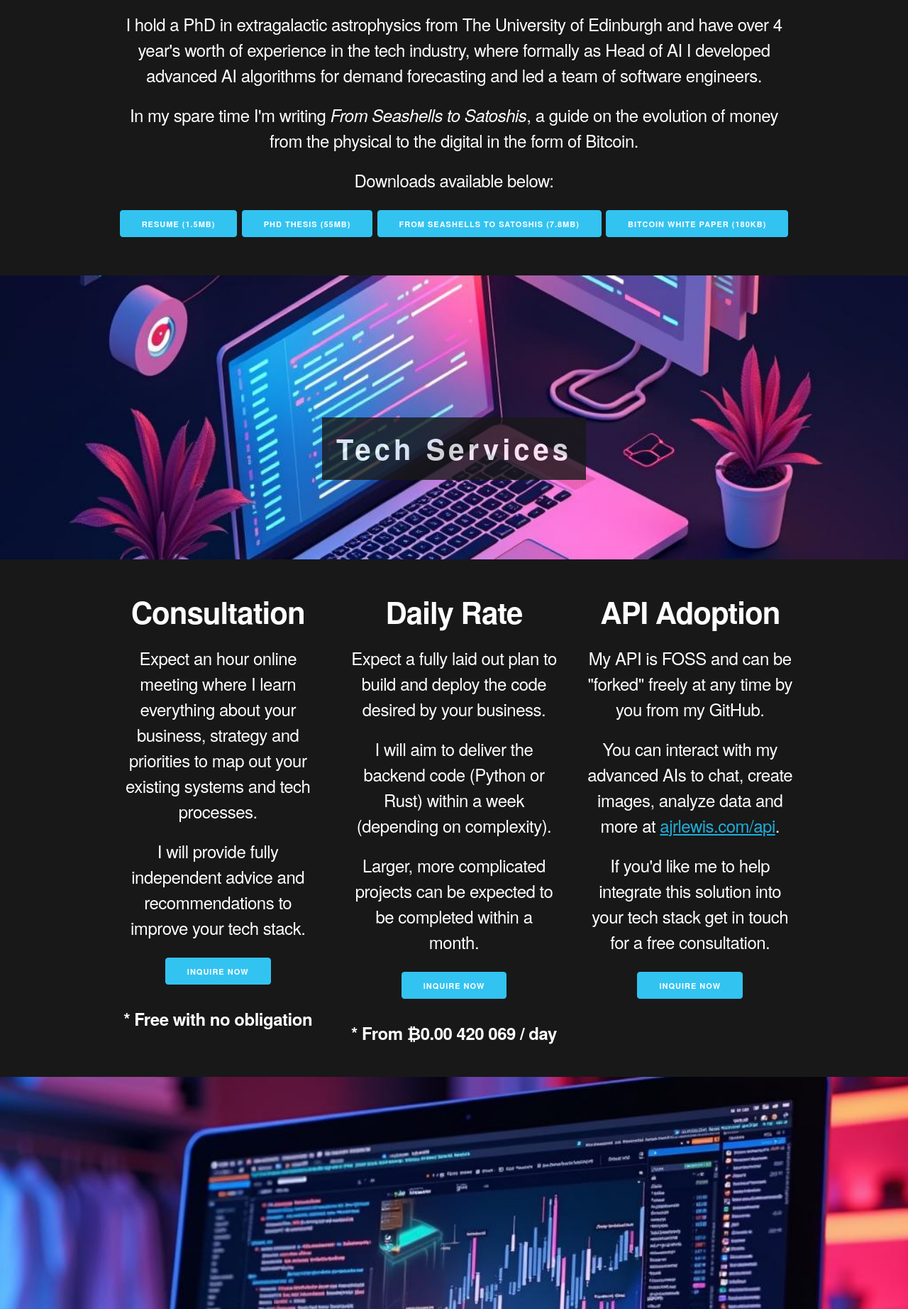
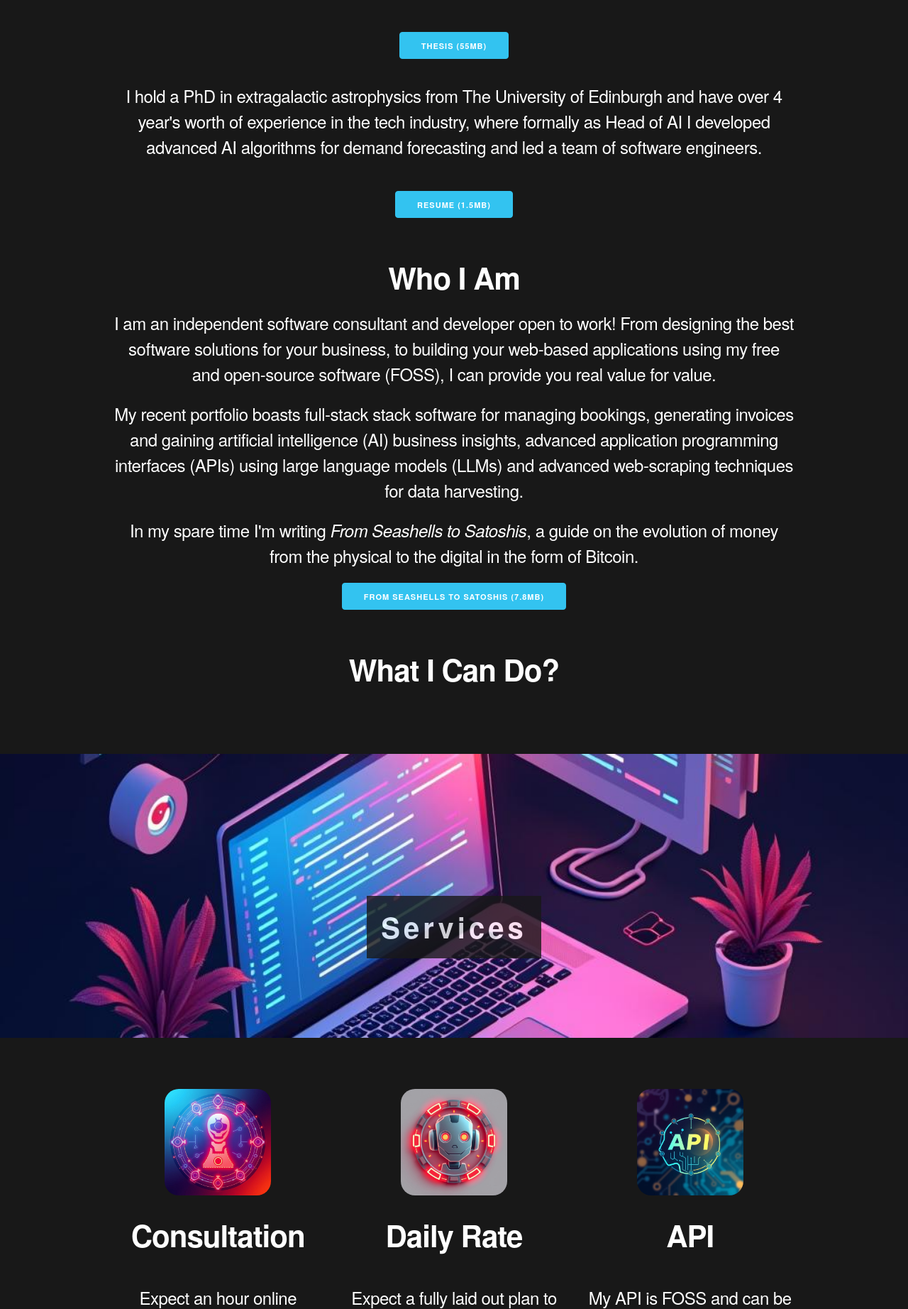
Before and after one commit to ajrlewis/ajrlewis_web, a Flask app: page / in a window 1280 px wide. Shown: the part 1404-3248 px from the top of the page at 71% size. Run offline with Flask 3, Linux system fonts and the light colour scheme; parts of the project's set-up code (start-up, migrations or seed data) failed here and were passed over.

Commit message:
Updated text layout and added icon images for the services.

```diff
--- a/templates/index.html
+++ b/templates/index.html
@@ -10,29 +10,46 @@
   <div class="container">
     <br>
     <br>
+    <br>
+    <br>
     <div class="row">
       <img src="/static/img/profile-ajrlewis-cartoon.png" alt="Profile Picture" width="250px" height="250px" style="border-radius: 20px">
       <br>
       <br>
-      <p>I am an independent software consultant and developer open to work! From designing the best software solutions for your business, to building your web-based applications using my free and open-source software (FOSS), I can provide you real value for value.</p>
-      <p>My recent portfolio boasts full-stack stack software for managing bookings, generating invoices and gaining artificial intelligence (AI) business insights, advanced application programming interfaces (APIs) using large language models (LLMs) and advanced web-scraping techniques for data harvesting.</p>
-      <p>I hold a PhD in extragalactic astrophysics from The University of Edinburgh and have over 4 year's worth of experience in the tech industry, where formally as Head of AI I developed advanced AI algorithms for demand forecasting and led a team of software engineers.</p>
-      <p>In my spare time I'm writing <i>From Seashells to Satoshis</i>, a guide on the evolution of money from the physical to the digital in the form of Bitcoin.</p>
-      <p>Downloads available below:</p>
-      <p>
-        <a class="button button-primary" href="/static/pdf/ajrlewis-resume.pdf" target="_blank">Resume (1.5MB)</a>
-        <a class="button button-primary" href="/static/pdf/ultra-red-galaxies.pdf" target="_blank">PhD Thesis (55MB)</a>
-        <a class="button button-primary" href="/static/pdf/from-seashells-to-satoshis.pdf" target="_blank">From Seashells to Satoshis (7.8MB)</a>
-        <a class="button button-primary" href="/static/pdf/bitcoin.pdf" target="_blank">Bitcoin White Paper (180KB)</a>
-      </p>
+      <br>
+    </div>
+    <h2>What I've Done</h2>
+    <br>
+    <p>I hold a PhD in extragalactic astrophysics from The University of Edinburgh and have over 4 year's worth of experience in the tech industry, where formally as Head of AI I developed advanced AI algorithms for demand forecasting and led a team of software engineers.</p>
+    <br>
+    <a class="button button-primary" href="/static/pdf/ultra-red-galaxies.pdf" target="_blank">Thesis (55MB)</a>
+    <br>
+    <br>
+    <p>I hold a PhD in extragalactic astrophysics from The University of Edinburgh and have over 4 year's worth of experience in the tech industry, where formally as Head of AI I developed advanced AI algorithms for demand forecasting and led a team of software engineers.</p>
+    <br>
+    <a class="button button-primary" href="/static/pdf/ajrlewis-resume.pdf" target="_blank">Resume (1.5MB)</a>
+    <br>
+    <br>
+    <br>
+    <h2>Who I Am</h2>
+    <p>I am an independent software consultant and developer open to work! From designing the best software solutions for your business, to building your web-based applications using my free and open-source software (FOSS), I can provide you real value for value.</p>
+    <p>My recent portfolio boasts full-stack stack software for managing bookings, generating invoices and gaining artificial intelligence (AI) business insights, advanced application programming interfaces (APIs) using large language models (LLMs) and advanced web-scraping techniques for data harvesting.</p>
+    <p>In my spare time I'm writing <i>From Seashells to Satoshis</i>, a guide on the evolution of money from the physical to the digital in the form of Bitcoin.</p>
+    <a class="button button-primary" href="/static/pdf/from-seashells-to-satoshis.pdf" target="_blank">From Seashells to Satoshis (7.8MB)</a>
+    <br>
+    <br>
+    <br>
+    <h2>What I Can Do?</h2>
+    <!-- <a class="button button-primary" href="/static/pdf/bitcoin.pdf" target="_blank">Bitcoin White Paper (180KB)</a> -->
     </div>
     <br>
-  </div>
+    <br>
+    <br>
 </div>
 
 <div class="services">
   <div class="caption">
-    <span>Tech Services</span>
+    <span>Services</span>
   </div>
 </div>
 <div class="content">
@@ -41,14 +58,24 @@
     <br>
     <div class="row">
       <div class="four columns">
+        <br>
+        <img src="/static/img/icon-consultation.png" alt="Profile Picture" width="150px" height="150px" style="border-radius: 20px">
+        <br>
+        <br>
         <h2>Consultation</h2>
+        <br>
         <p>Expect an hour online meeting where I learn everything about your business, strategy and priorities to map out your existing systems and tech processes.</p>
         <p>I will provide fully independent advice and recommendations to improve your tech stack.</p>
         <p><a class="button button-primary" href="mailto:hello@ajrlewis.com?subject=Book a Consulation&body=Hi, I'd like to book a consulation, please …">Inquire Now</a></p>
         <p><strong>* Free with no obligation</strong></p>
       </div>
       <div class="four columns">
+        <br>
+        <img src="/static/img/icon-daily-rate.png" alt="Profile Picture" width="150px" height="150px" style="border-radius: 20px">
+        <br>
+        <br>
         <h2>Daily Rate</h2>
+        <br>
         <p>Expect a fully laid out plan to build and deploy the code desired by your business.</p>
         <p>I will aim to deliver the backend code (Python or Rust) within a week (depending on complexity).</p>
         <p>Larger, more complicated projects can be expected to be completed within a month.</p>
@@ -56,9 +83,14 @@
         <p><strong>* From ₿0.00 420 069 / day</strong></p>
       </div>
       <div class="four columns">
-        <h2>API Adoption</h2>
+        <br>
+        <img src="/static/img/icon-api.png" alt="Profile Picture" width="150px" height="150px" style="border-radius: 20px">
+        <br>
+        <br>
+        <h2>API</h2>
+        <br>
         <p>My API is FOSS and can be "forked" freely at any time by you from my GitHub.</p>
-        <p>You can interact with my advanced AIs to chat, create images, analyze data and more at <a href="/api/docs">ajrlewis.com/api</a>.</p>
+        <p>You can interact with my advanced AIs using an API key to chat, create images, analyze data and more at <a href="/api/docs" target="_blank">ajrlewis.com/api/docs</a>.</p>
         <p>If you'd like me to help integrate this solution into your tech stack get in touch for a free consultation.</p>
         <p><a class="button button-primary" href="mailto:hello@ajrlewis.com?subject=Book by the day&body=Hi, I'd like to book AJR Lewis for a project, please. When are you available to discuss this further?">Inquire Now</a></p>
         <!-- <p><strong>* </strong></p> -->
@@ -80,17 +112,21 @@
     <div class="row">
       <div class="six columns profile">
         <a href="https://hyperhumans.ai" target="_blank" >
-          <img src="/static/img/logo-hyperhumans.png" alt="Hyperhumans Logo" class="center">
+          <img src="/static/img/logo-hyperhumans.png" alt="Hyperhumans Logo" class="center" style="max-width:250px; max-height:250px; width:auto; height:auto;">
         </a>
+        <br>
         <h2>Hyperhumans</h2>
+        <br>
         <h1>“</h1>
         <p>We hired A.J.R.Lewis based on a personal recommendation, and so far his work with us has been outstanding. Not only is he highly proficient in writing the actual code we need, but he has the brain to be able to make solid decisions and think up solutions that actually solve the problems that inevitably come up when developing software. Finally, he's just a great person to work with; self-managing, while fully able to mesh with our existing team. In short, hire him for your next software projects - we haven't regretted it for a second and neither will you.</p>
       </div>
       <div class="six columns profile">
         <a href="https://w4lkies.com" target="_blank">
-          <img src="/static/img/logo-w4lkies.png" alt="W4lkies Logo" class="center">
+          <img src="/static/img/logo-w4lkies.png" alt="W4lkies Logo" class="center" style="max-width:250px; max-height:250px; width:auto; height:auto;">
         </a>
+        <br>
         <h2>W4lkies</h2>
+        <br>
         <h1>“</h1>
         <p>A.J.R.Lewis has effectively built the tech for my dog walking business and I couldn't have had such a slick, smooth and easy to use infrastructure to create invoices and booking system without their help! Very professional and work done in very good time. Highly recommend.</p>
       </div>
@@ -116,7 +152,7 @@
       <div class="six columns" style="word-wrap: break-word;">
         <h2>Social</h2>
         <p>Nostr: <a href="https://satellite.earth/@npub19ccv5fe7rn22cwasygsjkd5f0l64wv3fsw5jxtemvukfznfjtfvq0jmwsh" target="_blank">npub19ccv5fe7rn22cwasygsjkd5f0l64wv3fsw5jxtemvukfznfjtfvq0jmwsh</a></p>
-        <p>Github: <a href="https://github.com/ajrlewis" target="_blank">ajrlewis</a></p>
+        <p>Github: <a href="https://github.com/ajrlewis" target="_blank">github.com/ajrlewis</a></p>
       </div>
     </div>
     <br>
```
Also changed, not shown: static/img/icon-api.png (added), static/img/icon-consultation.png (added), static/img/icon-daily-rate.png (added).
